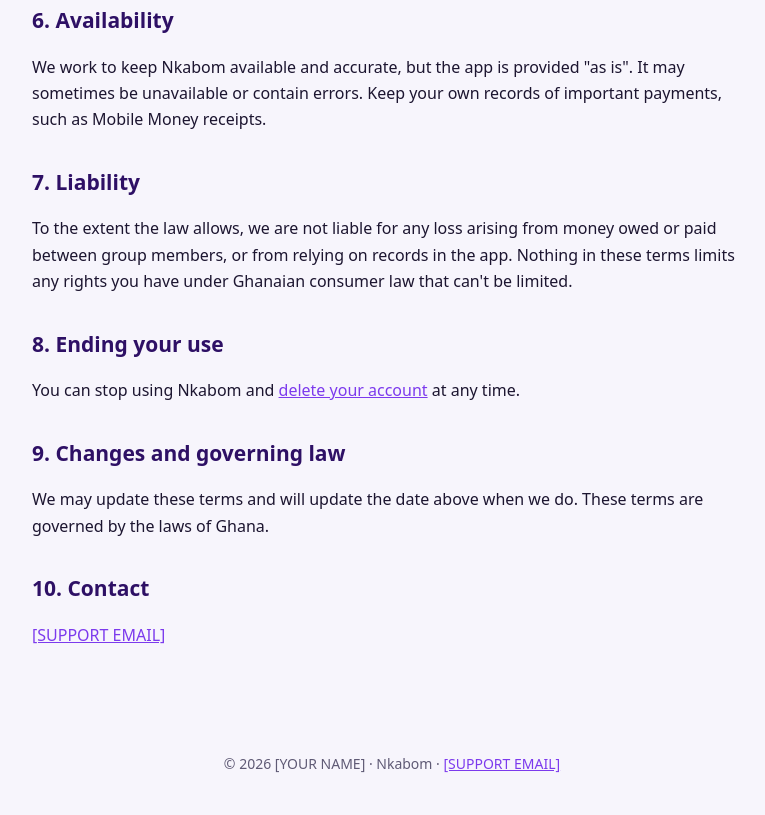
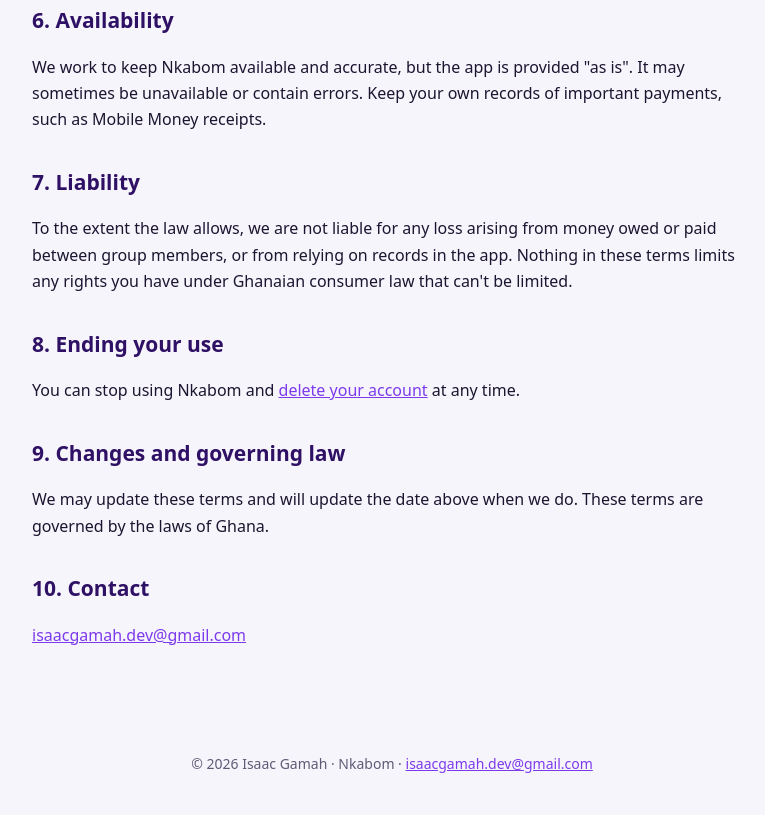
Before and after one commit to Gamsonike/nkabom-site, a plain HTML site: page terms.html in a window 1280 px wide. Shown: the part 1503-2318 px from the top of the page, without its empty margins (248-1013 px from the left). Drawn offline with Linux system fonts and the light colour scheme.

Commit message:
change of name and support mail

```diff
--- a/terms.html
+++ b/terms.html
@@ -70,8 +70,8 @@
   <p>We may update these terms and will update the date above when we do. These terms are governed by the laws of Ghana.</p>
 
   <h2>10. Contact</h2>
-  <p><a href="mailto:[SUPPORT EMAIL]">[SUPPORT EMAIL]</a></p>
+  <p><a href="mailto:isaacgamah.dev@gmail.com">isaacgamah.dev@gmail.com</a></p>
 </main>
-<footer>© 2026 [YOUR NAME] · Nkabom · <a href="mailto:[SUPPORT EMAIL]">[SUPPORT EMAIL]</a></footer>
+<footer>© 2026 Isaac Gamah · Nkabom · <a href="mailto:isaacgamah.dev@gmail.com">isaacgamah.dev@gmail.com</a></footer>
 </body>
 </html>
```
Also changed, not shown: index.html (+1 -1 lines).
